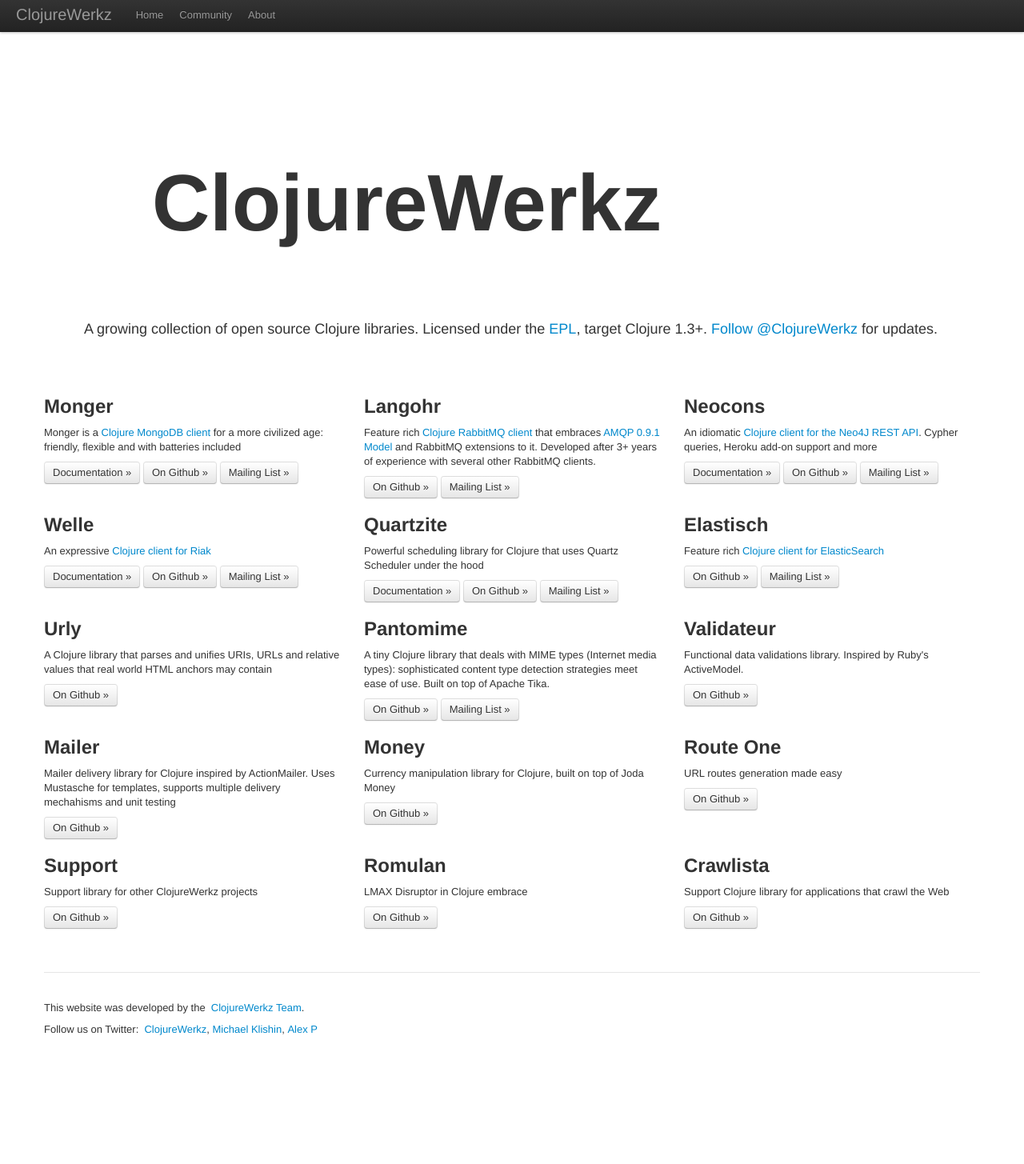
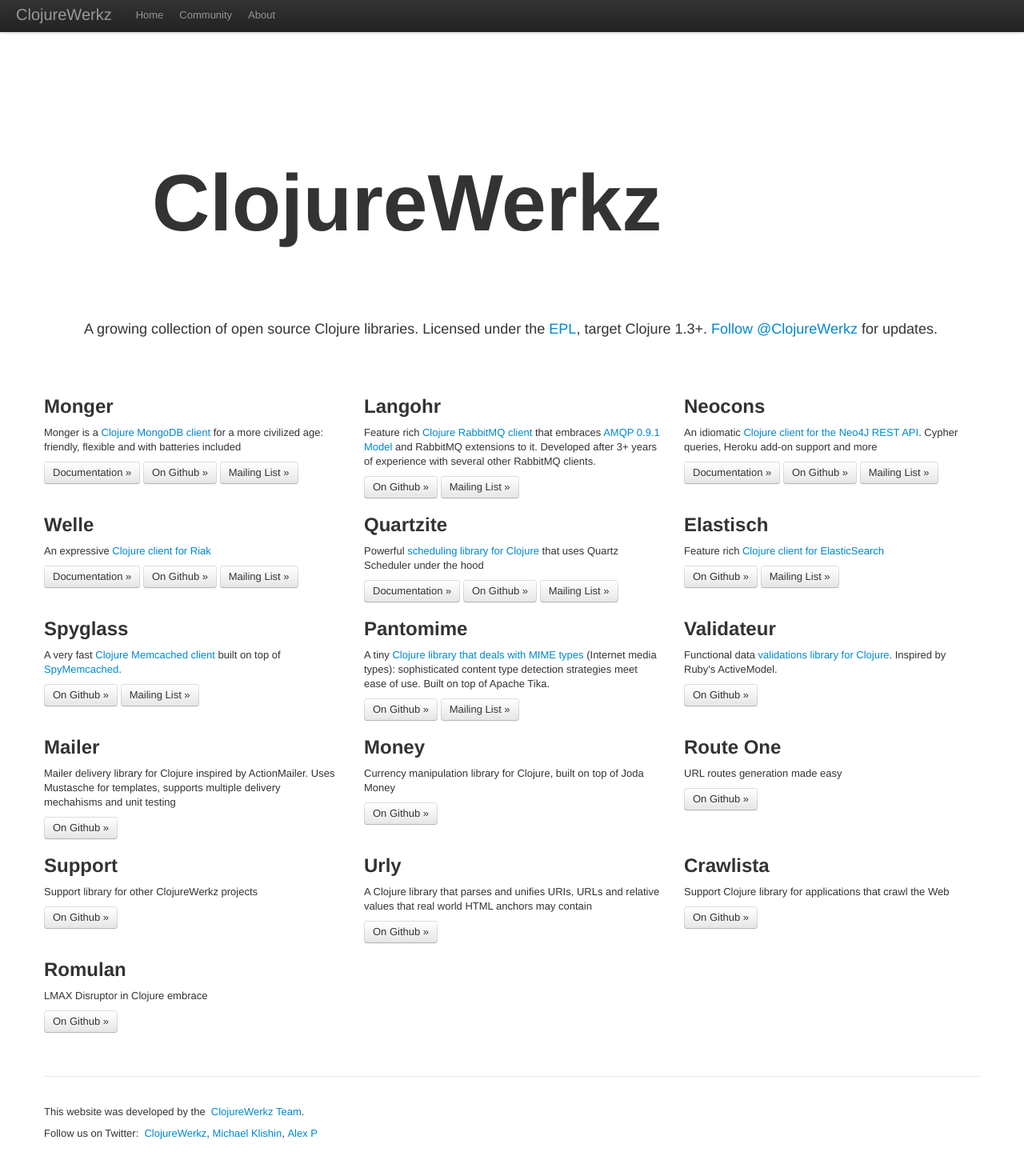
Before and after one commit to clojurewerkz/clojurewerkz.org, a Jekyll site: the page built from index.html, in a window 1280 px wide. Shown: the whole page at 80% size. Built offline with Jekyll 4.4.1, drawn with Linux system fonts in a browser that asks for light colours; some web fonts are replaced; before the commit the page ends 1325 px from its top, so only the background shows below that.

Commit message:
More links, add Spyglass to the home page

```diff
--- a/index.html
+++ b/index.html
@@ -57,7 +57,7 @@
   </div>
   <div class='span4'>
     <h2>Quartzite</h2>
-    <p>Powerful scheduling library for Clojure that uses Quartz Scheduler under the hood</p>
+    <p>Powerful <a href="http://clojurequartz.info">scheduling library for Clojure</a> that uses Quartz Scheduler under the hood</p>
     <p>
       <a class='btn' href='http://clojurequartz.info'>Documentation »</a>
       <a class='btn' href='https://github.com/michaelklishin/quartzite'>On Github »</a>
@@ -77,14 +77,17 @@
 
 <div class='row-fluid'>
   <div class='span4'>
-    <h2>Urly</h2>
-    <p>A Clojure library that parses and unifies URIs, URLs and relative values that real world HTML anchors may contain</p>
-    <p><a class='btn' href='https://github.com/michaelklishin/urly'>On Github »</a></p>
+    <h2>Spyglass</h2>
+    <p>A very fast <a href="https://github.com/clojurewerkz/spyglass">Clojure Memcached client</a> built on top of <a href="http://code.google.com/p/spymemcached/">SpyMemcached</a>.</p>
+    <p>
+      <a class='btn' href='https://github.com/clojurewerkz/spyglass'>On Github »</a>
+      <a class='btn' href='https://groups.google.com/group/clojure-memcached'>Mailing List »</a>
+    </p>
   </div>
   <div class='span4'>
     <h2>Pantomime</h2>
-    <p>A tiny Clojure library that deals with MIME types (Internet media types): sophisticated content
-       type detection strategies meet ease of use. Built on top of Apache Tika.</p>
+    <p>A tiny <a href="https://github.com/michaelklishin/pantomime">Clojure library that deals with MIME types</a> (Internet media types): sophisticated content
+      type detection strategies meet ease of use. Built on top of Apache Tika.</p>
     <p>
       <a class='btn' href='https://github.com/michaelklishin/pantomime'>On Github »</a>
       <a class='btn' href='https://groups.google.com/group/clojure-pantomime'>Mailing List »</a>
@@ -92,7 +95,7 @@
   </div>
   <div class='span4'>
     <h2>Validateur</h2>
-    <p>Functional data validations library. Inspired by Ruby's ActiveModel.</p>
+    <p>Functional data <a href="https://github.com/michaelklishin/validateur">validations library for Clojure</a>. Inspired by Ruby's ActiveModel.</p>
     <p><a class='btn' href='https://github.com/michaelklishin/validateur'>On Github »</a></p>
   </div>
 </div>
@@ -102,7 +105,7 @@
   <div class='span4'>
     <h2>Mailer</h2>
     <p>Mailer delivery library for Clojure inspired by ActionMailer. Uses Mustasche for templates, supports multiple delivery
-       mechahisms and unit testing</p>
+      mechahisms and unit testing</p>
     <p><a class='btn' href='https://github.com/clojurewerkz/mailer'>On Github »</a></p>
   </div>
   <div class='span4'>
@@ -127,9 +130,9 @@
     <p><a class='btn' href='https://github.com/clojurewerkz/support'>On Github »</a></p>
   </div>
   <div class='span4'>
-    <h2>Romulan</h2>
-    <p>LMAX Disruptor in Clojure embrace</p>
-    <p><a class='btn' href='https://github.com/clojurewerkz/romulan'>On Github »</a></p>
+    <h2>Urly</h2>
+    <p>A Clojure library that parses and unifies URIs, URLs and relative values that real world HTML anchors may contain</p>
+    <p><a class='btn' href='https://github.com/michaelklishin/urly'>On Github »</a></p>
   </div>
   <div class='span4'>
     <h2>Crawlista</h2>
@@ -137,3 +140,15 @@
     <p><a class='btn' href='https://github.com/michaelklishin/crawlista'>On Github »</a></p>
   </div>
 </div>
+
+<div class='row-fluid'>
+  <div class='span4'>
+    <h2>Romulan</h2>
+    <p>LMAX Disruptor in Clojure embrace</p>
+    <p><a class='btn' href='https://github.com/clojurewerkz/romulan'>On Github »</a></p>
+  </div>
+  <div class='span4'>
+  </div>
+  <div class='span4'>
+  </div>
+</div>
```
